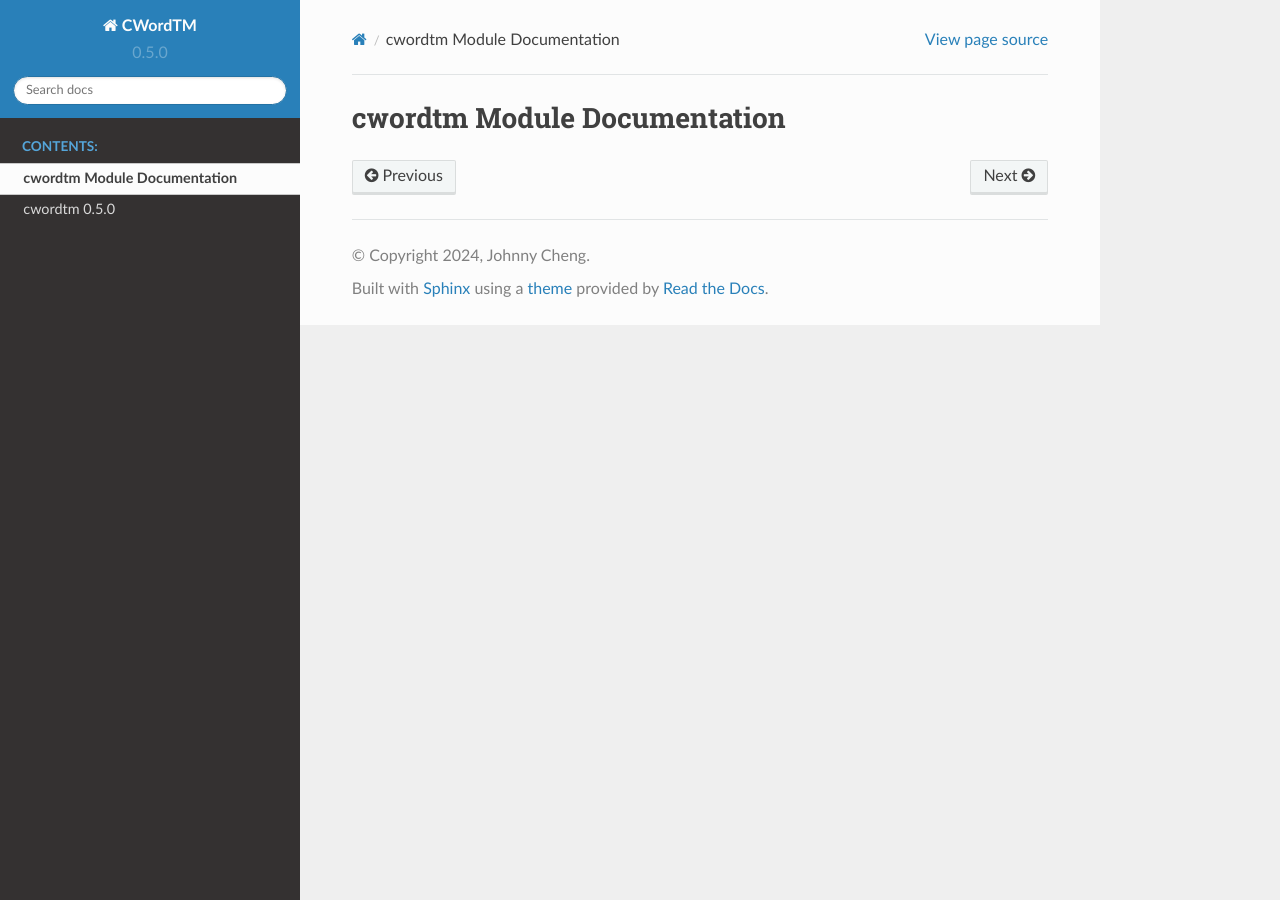
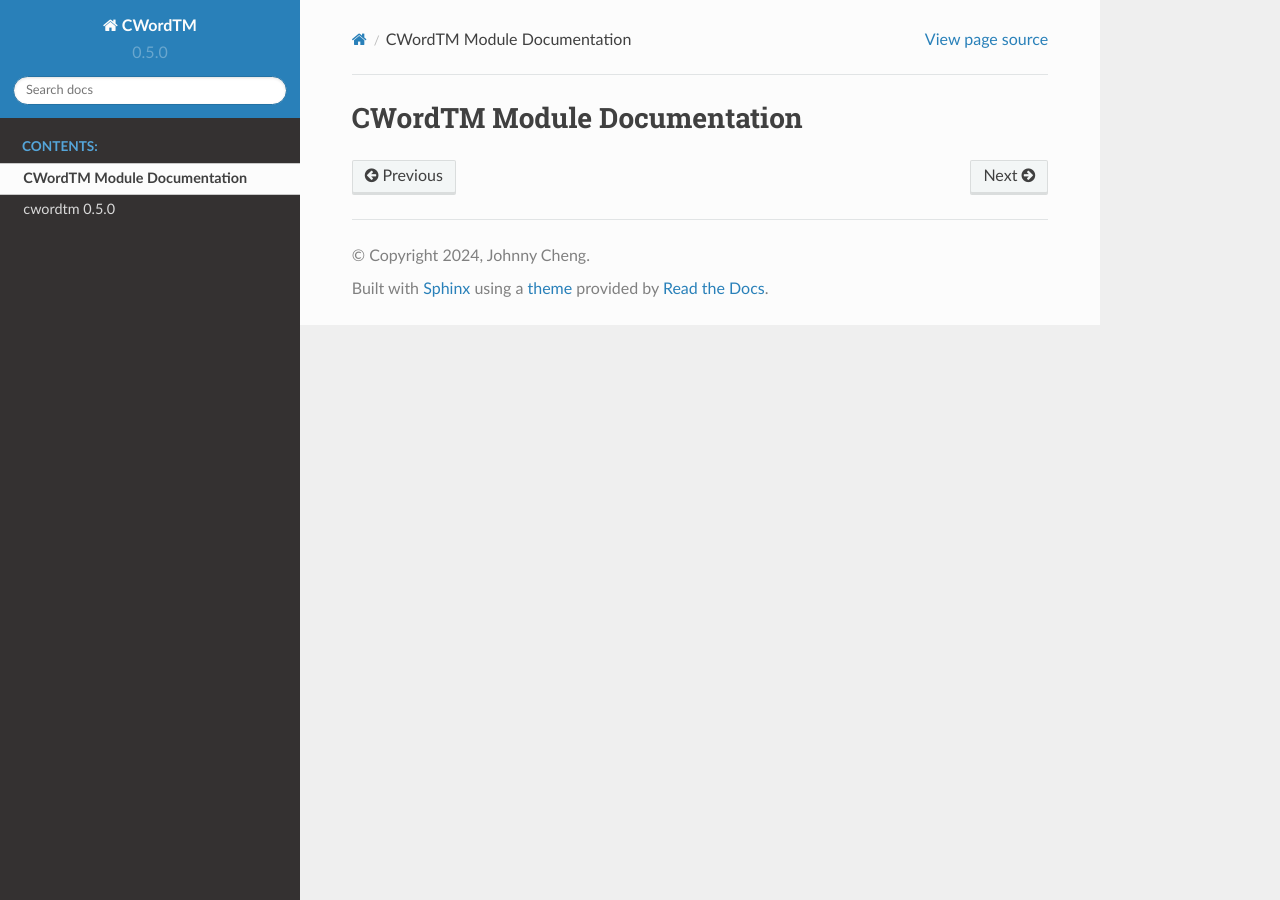
Before and after one commit to drjohnnycheng/CWordTM, a Sphinx documentation site: the page built from docs/source/modules.rst, in a window 1280 px wide. Built offline with Sphinx 7.4.7 and the Read the Docs theme 2.0.0, drawn with Linux system fonts in a browser that asks for light colours; pages that are not in the unit, such as notebooks, are missing from menus.

```diff
--- a/docs/source/modules.rst
+++ b/docs/source/modules.rst
@@ -1,4 +1,4 @@
-cwordtm Module Documentation
+CWordTM Module Documentation
 ============================
 
 .. toctree::
```
